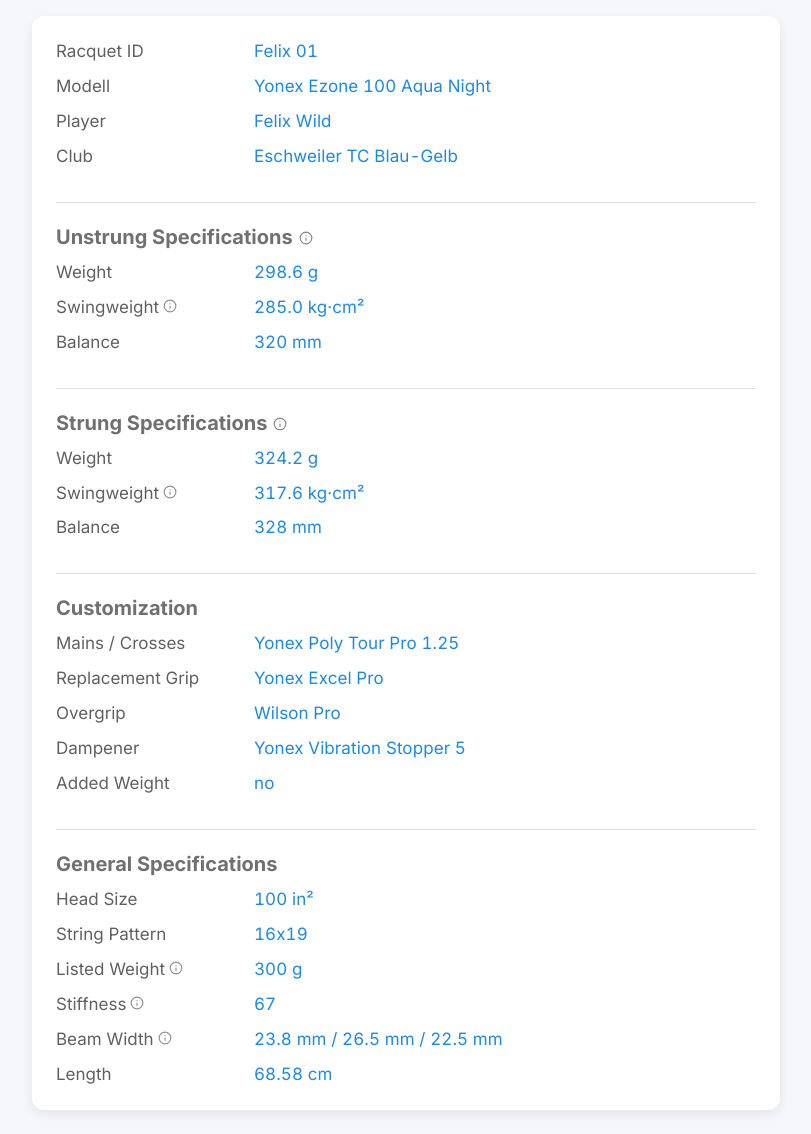
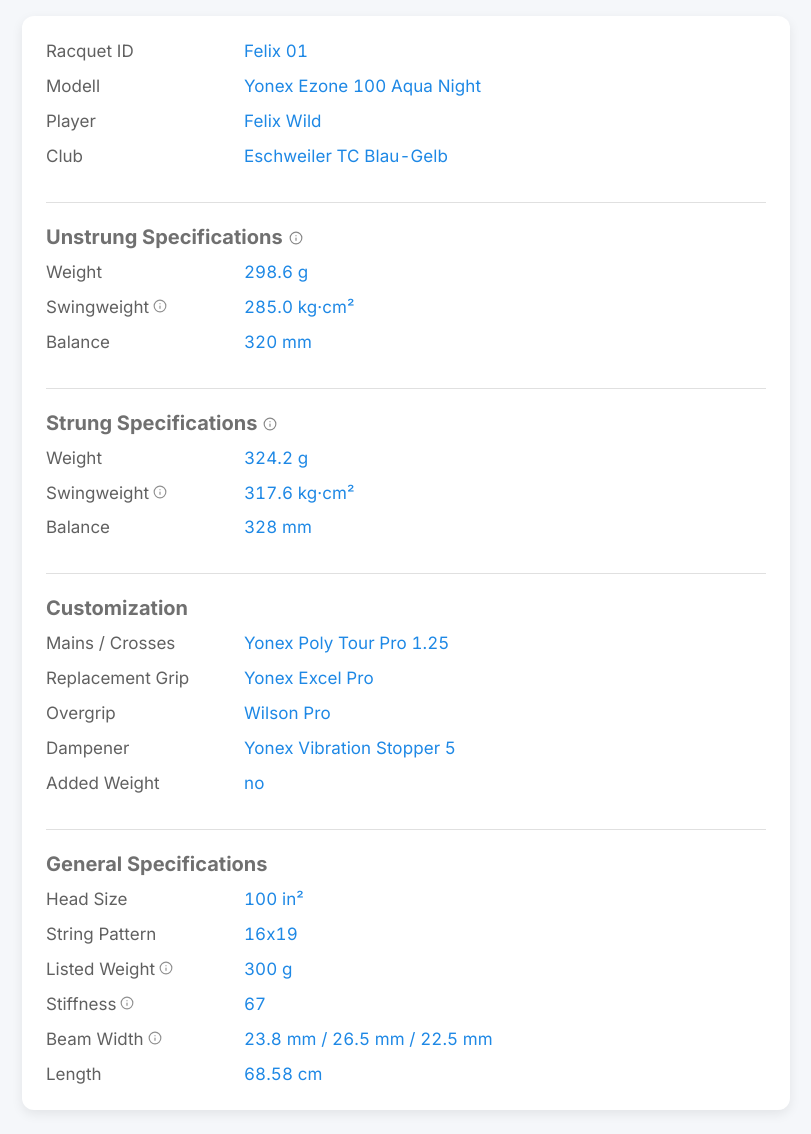
Before and after one commit to stringsmatter/Info, a Jekyll site: the page built from FW01/index.html, in a window 1280 px wide. Shown: the whole page, without its empty margins (234-1045 px from the left). Built offline with Jekyll 4.4.1, drawn with Linux system fonts in a browser that asks for light colours.

Commit message:
Update racquet.html

```diff
--- a/_layouts/racquet.html
+++ b/_layouts/racquet.html
@@ -109,6 +109,15 @@
       }
     }
 
+    /* ===== Große Bildschirme: Lesebreite begrenzen (JETZT GLOBAL) ===== */
+    @media (min-width: 1200px){
+      .spec-card{
+        max-width: 720px;
+        margin-left: auto;
+        margin-right: auto;
+      }
+    }
+
     @media (prefers-color-scheme: dark){
       /* >>> Neu: H2 im Dark Mode weniger dominant <<< */
       .spec-card section h2{
@@ -124,14 +133,6 @@
       @media (hover:hover){
         .spec-item:hover{
           background: rgba(255,255,255,0.04);
-        }
-      }
-         /* Große Bildschirme: Lesebreite begrenzen */
-      @media (min-width: 1200px){
-        .spec-card{
-          max-width: 720px;
-          margin-left: auto;
-          margin-right: auto;
         }
       }
     }
```
